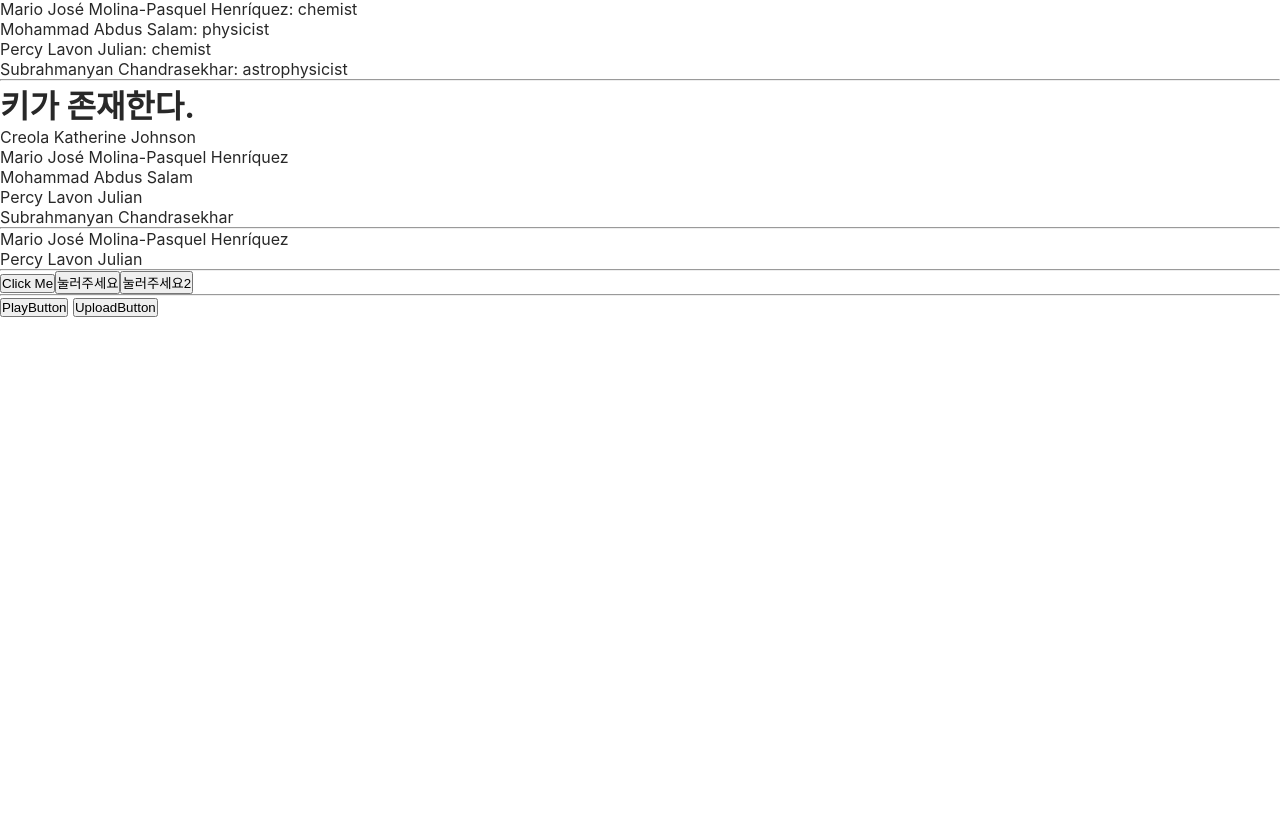
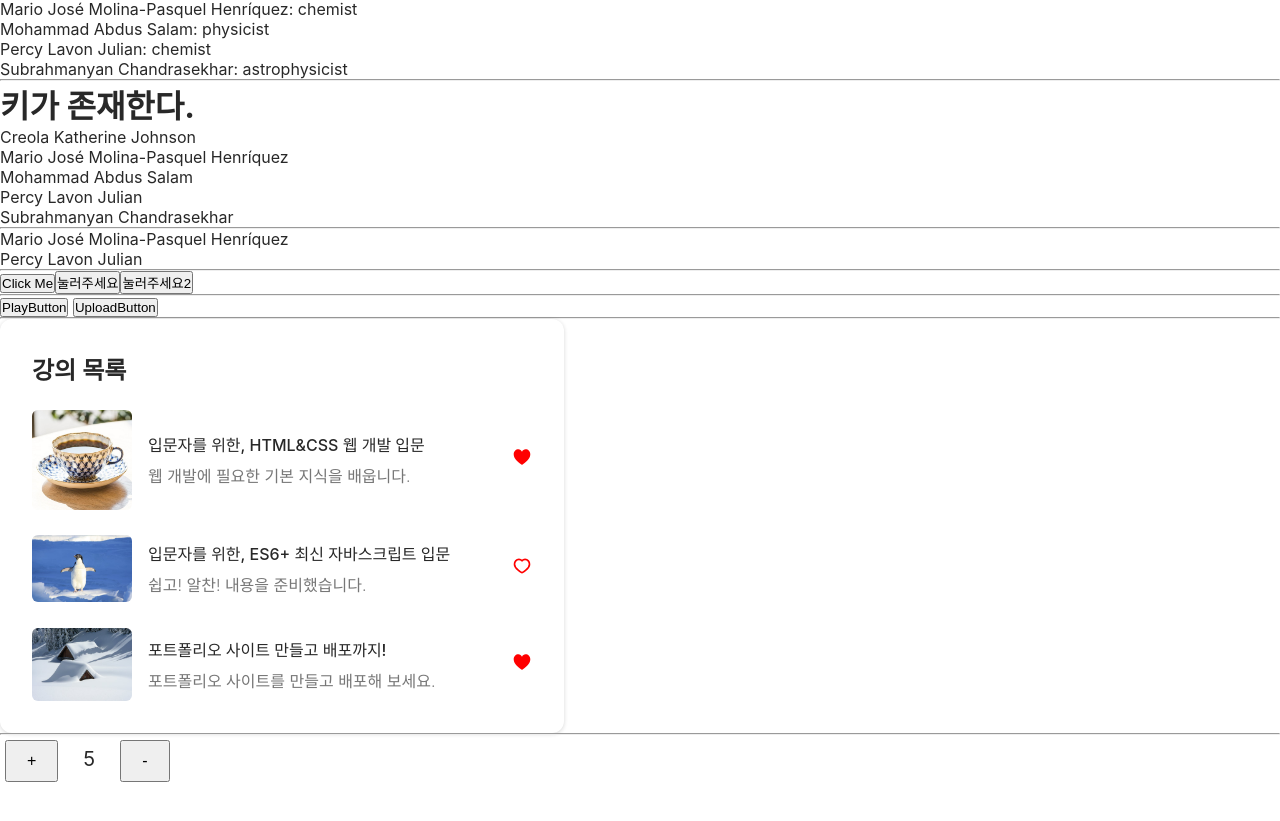
Before and after one commit to euiiiii/2024_react01, a React (Create React App) app: page / in a window 1280 px wide. Shown: the part 593-1414 px from the top of the page. Before the commit the page ends 910 px from the top, so only its background shows below. Built offline with nearby package versions, Linux system fonts and the light colour scheme.

Commit message:
241119 16:57 커밋

```diff
--- a/src/App.js
+++ b/src/App.js
@@ -12,6 +12,8 @@
 import TextList3 from "./components/step06/TextList3";
 import Event01 from "./components/step07/Event01";
 import Event02 from "./components/step07/Event02";
+import CourseListCard08 from "./components/step08/CourseListCard08";
+import Count from "./components/step08/Count";
 
 /*
 function Header() {
@@ -87,6 +89,11 @@
       <Event01 />
       <hr />
       <Event02 />
+      <hr />
+      <CourseListCard08 items={items} />
+      <hr />
+      <Count />
+      <br /><br /><br /><br /><br /><br />
     </div>
   );
 }
--- /dev/null
+++ b/src/components/step08/Count.jsx
@@ -0,0 +1,34 @@
+import React from 'react';
+
+function Count(props) {
+    let cnt = 5;
+    let increament = () => {
+        cnt = cnt + 1;
+        console.log("cnt: ", cnt);
+    }
+    let decreament = () => {
+        cnt = cnt - 1;
+        console.log("cnt: ", cnt);333333333
+    }
+    return (
+        <div>
+            <button onClick={increament}
+                style={{
+                    padding: "10px 20px",
+                    fontSize: "16px",
+                    margin: "5px",
+                    cursor: "pointer",
+                }}> + </button>
+            <span style={{ margin: "0 20px", fontSize: "20px" }}>{cnt}</span>
+            <button onClick={decreament}
+                style={{
+                    padding: "10px 20px",
+                    fontSize: "16px",
+                    margin: "5px",
+                    cursor: "pointer",
+                }}> - </button>
+        </div>
+    );
+}
+
+export default Count;
--- /dev/null
+++ b/src/components/step08/CourseItem08.jsx
@@ -0,0 +1,32 @@
+import React from 'react';
+
+function HeartIconBtn({ chk = false }) {
+    function handleFavorite() {
+        // alert는 바뀌지만 사진은 바뀌지 않음, 한 번 랜더링하면 바뀌지 않고 이부분은 상태 관리를 해줘야 한다 하셨음
+        // 제일 어려운 부분의 1개... omg......
+        chk = !chk ;
+        alert(chk ?"종아요" : "모르겠어요");
+        console.log(chk);
+    }
+    return(
+        <button className='btn' onClick={handleFavorite}>
+            <img className='btn_img' src={chk ? './img/heart-fill-icon.svg' : './img/heart-icon.svg'} />
+        </button>
+    );
+}
+
+function CourseItem08({ title, description, img, isFavorite }) {
+    return (
+        <article className="course">
+            <img className="course__img" src={img} alt='강의이미지' style={{ width: "100px" }} />
+            <div className="course__body">
+                <div className="course__title">{title}</div>
+                <div className="course__description">{description}</div>
+            </div>
+            <div className='course_icons'>
+                <HeartIconBtn chk={isFavorite} />
+            </div>
+        </article>
+    );
+}
+export default CourseItem08;
--- /dev/null
+++ b/src/components/step08/CourseListCard08.jsx
@@ -0,0 +1,20 @@
+import React from 'react';
+import CourseItem08 from './CourseItem08';
+
+function CourseListCard08({items}) {
+    const [course1, course2, course3] = items;
+    return (
+        <div className="card">
+            <div className="card__header">강의 목록</div>
+            <div className="card__body">
+                <div className="courses">
+                    <CourseItem08 {...course1} />
+                    <CourseItem08 {...course2} />
+                    <CourseItem08 {...course3} />
+                </div>
+            </div>
+        </div>
+    );
+}
+
+export default CourseListCard08;
```
